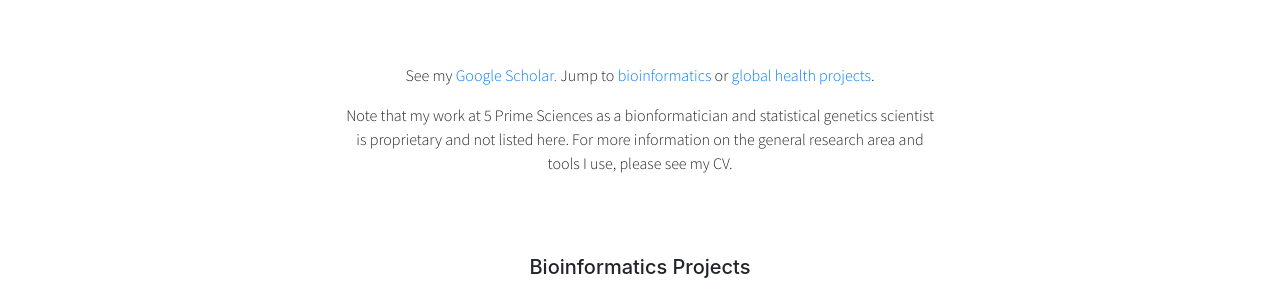
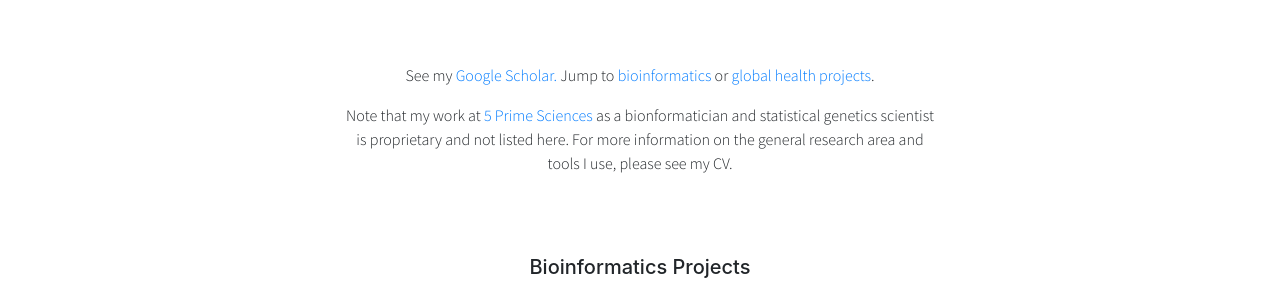
Before and after one commit to urvashi-s/urvashi-s.github.io, a Jekyll site: the page built from research.md, in a window 1280 px wide and 900 px high. Shown: the part 251-551 px from the top of the window. Built offline with Jekyll 4.4.1, drawn with Linux system fonts in a browser that asks for light colours; nearby versions of some CDN libraries.

Commit message:
minor fixes

```diff
--- a/research.md
+++ b/research.md
@@ -7,7 +7,7 @@ title: "Research"
     <!--<div class="mx-auto" style="width: 800px;"> -->
     <p class="text-center">See my <a class="a-link" href="https://scholar.google.com/citations?user=ad518uQAAAAJ&hl=en" target="_blank">Google Scholar. </a> Jump to <a class="a-link" href="#bioinformatics-projects"> bioinformatics</a> or <a class="a-link" href="#global-health-projects">global health projects</a>.</p>
     <div style="max-width: 600px; margin: 0 auto;">
-        <p class="text-center">Note that my work at 5 Prime Sciences as a bionformatician and statistical genetics scientist is proprietary and not listed here. For more information on the general research area and tools I use, please see my CV.</p>
+        <p class="text-center">Note that my work at <a class="a-link" href="https://5primesciences.com/" arget="_blank">5 Prime Sciences</a> as a bionformatician and statistical genetics scientist is proprietary and not listed here. For more information on the general research area and tools I use, please see my CV.</p>
     </div>
 </div>
 <br><br>
```
